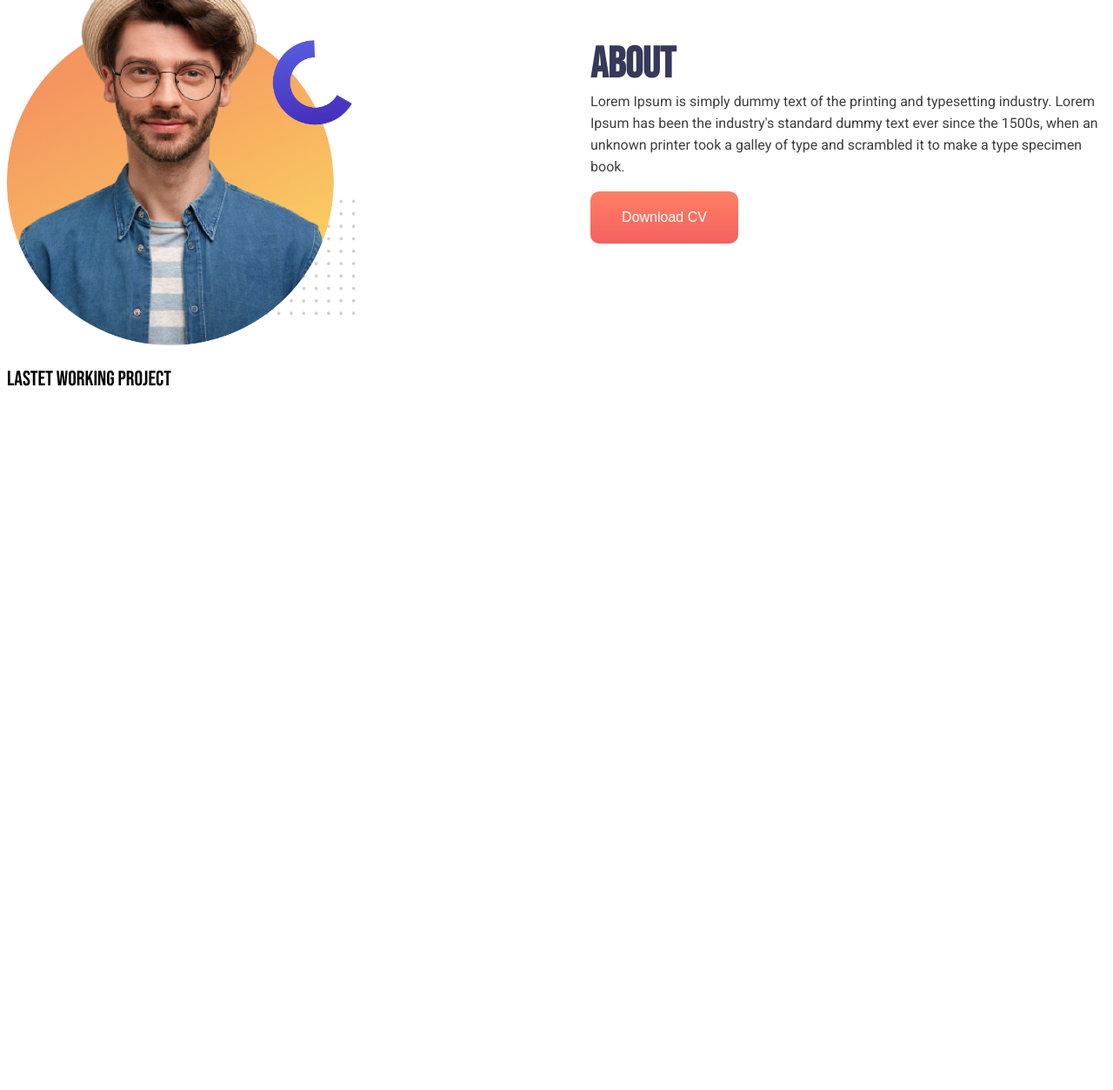
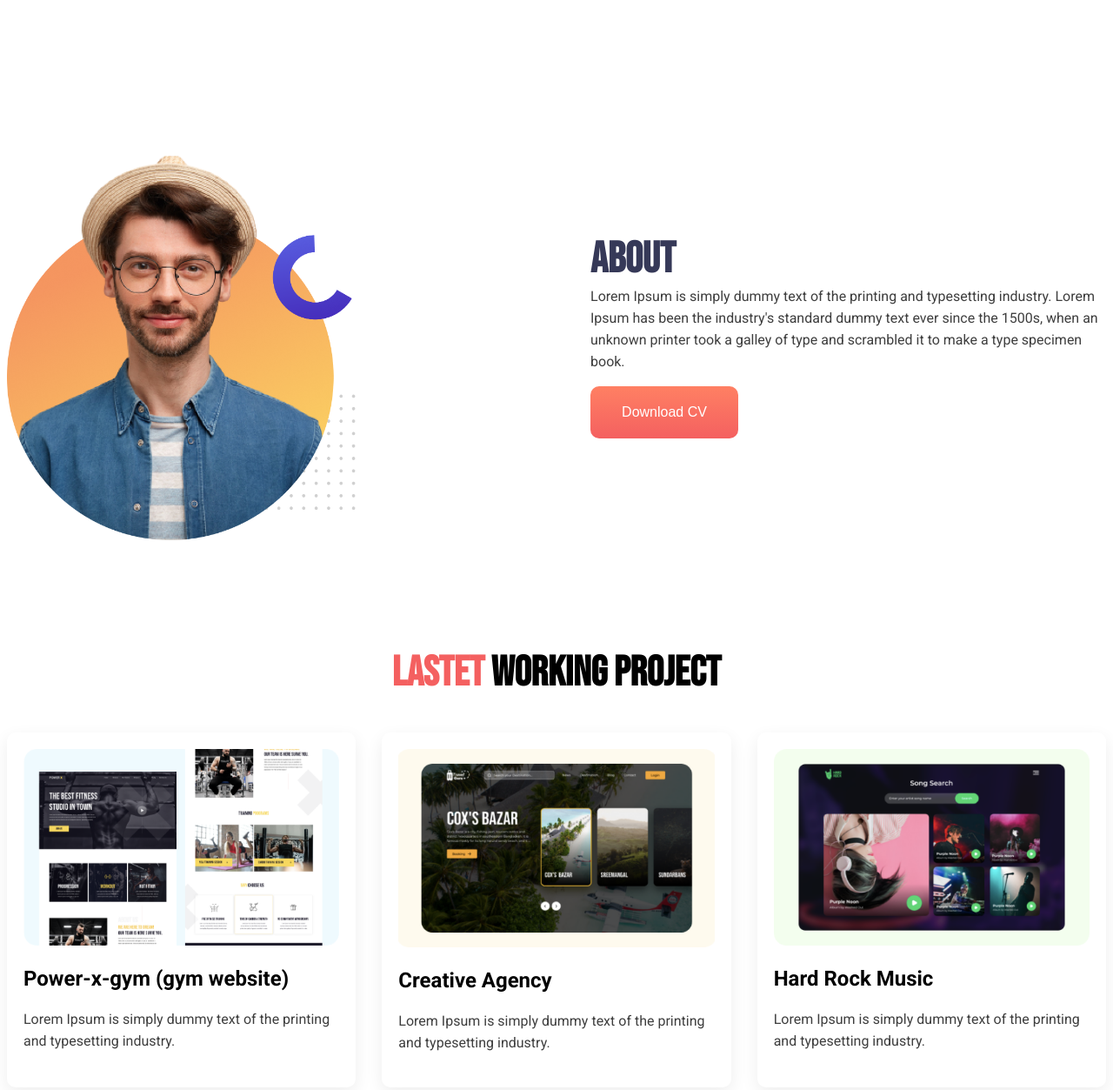
Before and after one commit to Pritom678/responsive-one-portfolio, a plain HTML site: page index.html in a window 1280 px wide. Shown: the part 861-2114 px from the top of the page at 87% size. Before the commit the page ends 1331 px from the top, so only its background shows below. Drawn offline with Linux system fonts and the light colour scheme.

Commit message:
second-commit

```diff
--- a/index.html
+++ b/index.html
@@ -41,8 +41,43 @@
                 <button class="primary-btn">Download CV</button>
             </div>
          </section>
-         <section>
-            <h1 class="bebas-neue-regular">Lastet Working Project</h1>
+         <!-- third container -->
+         <section class="container-three">
+            <h1 class="bebas-neue-regular title-3"><span class="color-3">Lastet</span> Working Project</h1>
+            <div class="card-slides">
+                <div class="card">
+                    <div>
+                        <img src="images/image 4.png" alt="">
+                        <h1 class="roboto-font third-title">Power-x-gym (gym website)</h1>
+                        <p class="description roboto-font">Lorem Ipsum is simply dummy text of the
+                            printing and typesetting industry.
+                        </p>
+                    </div>
+
+                </div>
+
+                <div class="card">
+                    <div>
+                        <img src="images/image 5.png" alt="">
+                        <h1 class="roboto-font third-title">Creative Agency</h1>
+                        <p class="description roboto-font">Lorem Ipsum is simply dummy text of the
+                            printing and typesetting industry.
+                        </p>
+                    </div>
+
+                </div>
+
+                <div class="card">
+                    <div>
+                        <img src="images/image 8.png" alt="">
+                        <h1 class="roboto-font third-title">Hard Rock Music</h1>
+                        <p class="description roboto-font">Lorem Ipsum is simply dummy text of the
+                            printing and typesetting industry.
+                        </p>
+                    </div>
+
+                </div>
+            </div>
          </section>
     </main>
     <footer></footer>
--- a/styles/portfolio.css
+++ b/styles/portfolio.css
@@ -22,6 +22,7 @@
 section{
     max-width: 1440px;
     margin: 0 auto;
+    margin-top: 120px;
 }
 .primary-btn{
     width: 170px;
@@ -109,8 +110,36 @@ section{
     max-width: 100%;
     height: auto;
 }
-
-
+/* container-three styles */
+.title-3{
+    font-size: 3rem;
+    font-weight: 700;
+    text-align: center;
+}
+.card-slides{
+    display: flex;
+    justify-content: space-around;
+    align-items: center;
+    gap: 30px;
+}
+.card{
+    width: 370px;
+    height: 370px;
+    text-align: start;
+    padding: 19px;
+    border-radius: 10px;
+    box-shadow: 0 6.5px 20px rgba(0, 0, 0, 0.07);
+}
+.card img{
+    max-width: 100%;
+}
+.third-title{
+    font-size: 1.5rem;
+    font-weight: 700;
+}
+.color-3{
+    color: #F46060;
+}
 
 @media screen and (max-width: 576px) {
 
```
